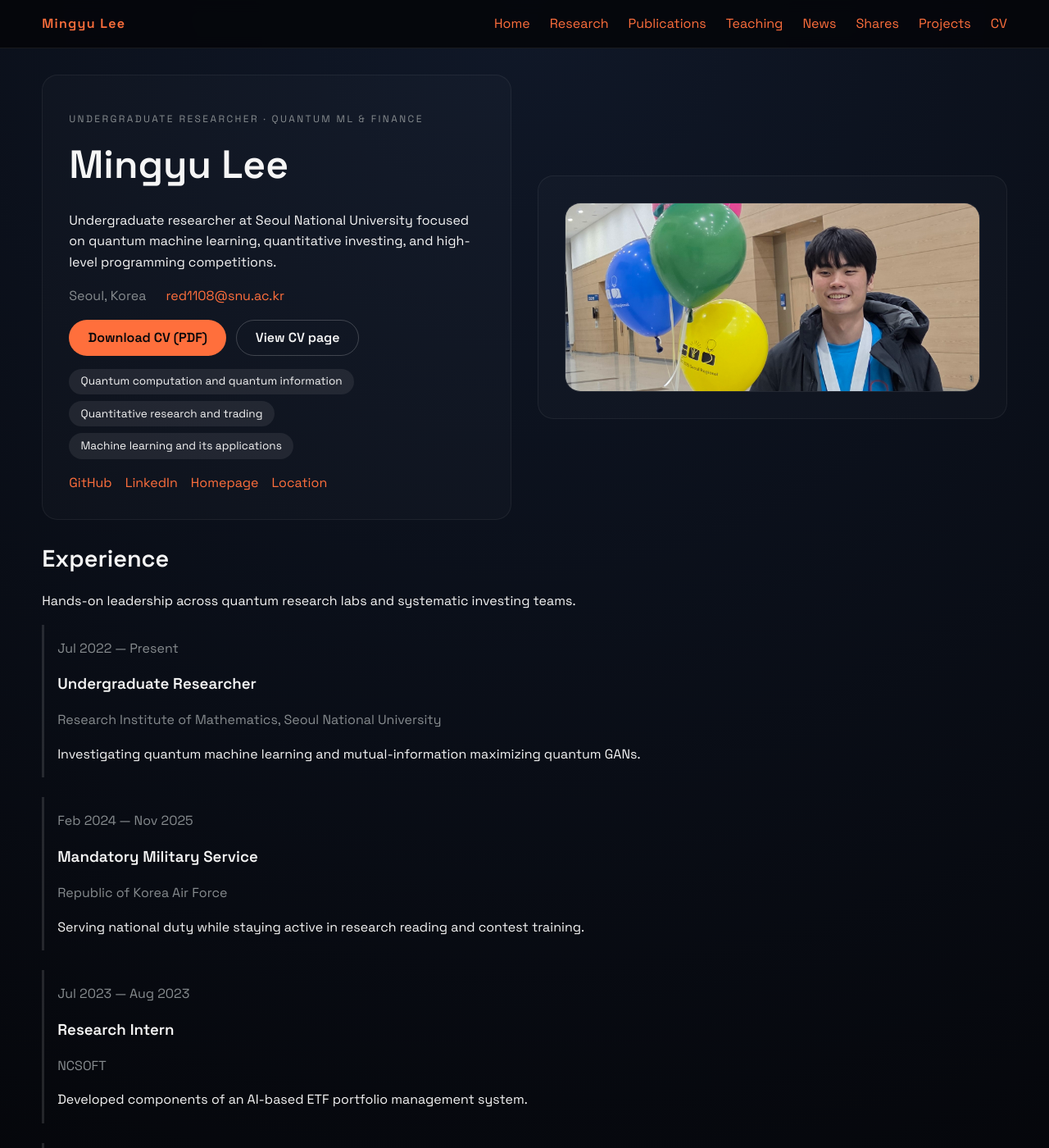
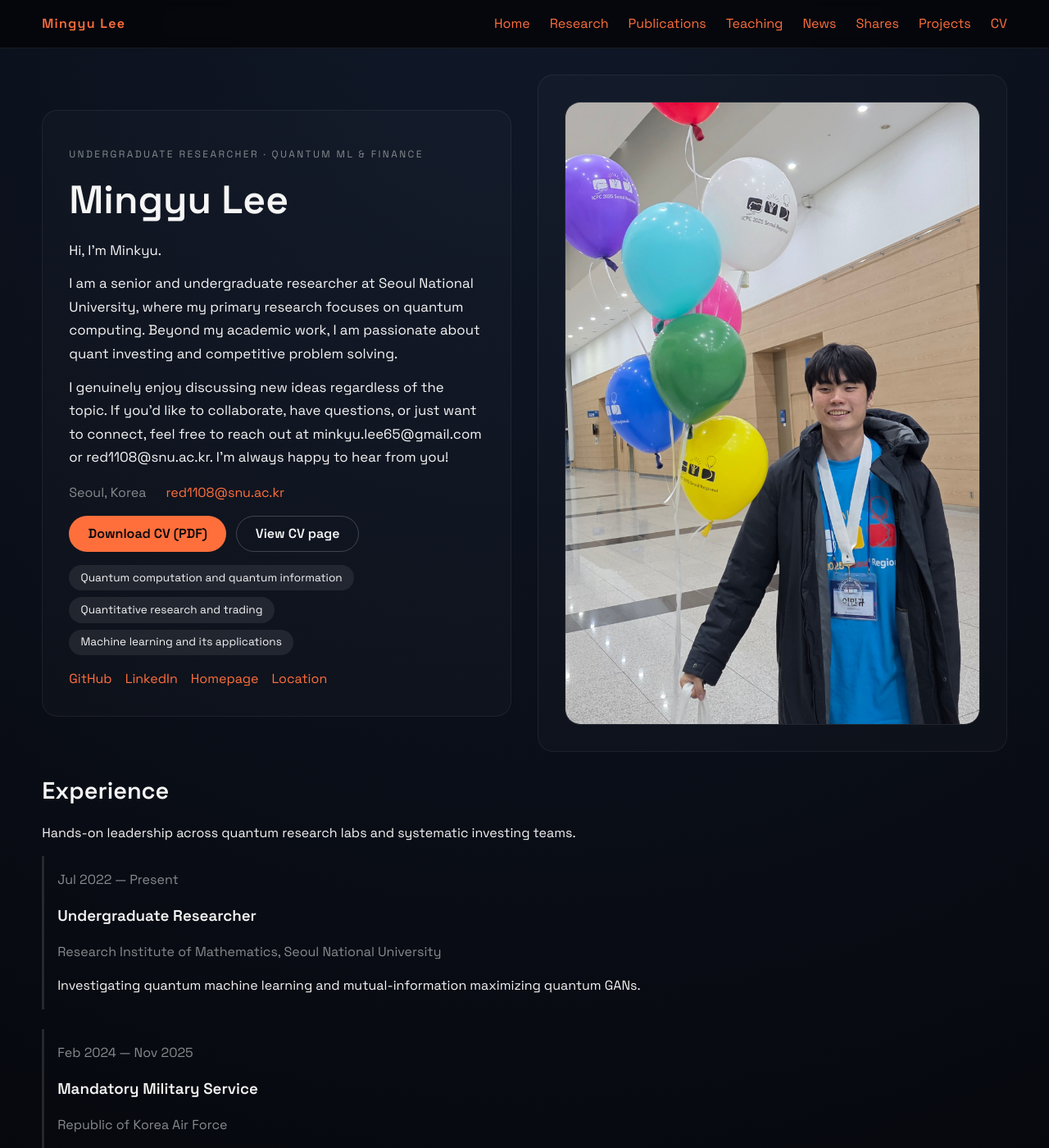
Before and after one commit to red1108/red1108.github.io, a Jekyll site: the page built from index.md, in a window 1280 px wide and 1400 px high. Shown: the whole window at 82% size. Built offline with Jekyll 4.4.1, drawn with Linux system fonts in a browser that asks for light colours.

Commit message:
fix quant info, index

```diff
--- a/_data/profile.yml
+++ b/_data/profile.yml
@@ -3,10 +3,12 @@ role: Undergraduate Researcher · Quantum ML & Finance
 location: Seoul, Korea
 photo: /assets/images/profile.jpg
 email: red1108@snu.ac.kr
-summary: >-
-  Undergraduate researcher at Seoul National University focused on quantum
-  machine learning, quantitative investing, and high-level programming
-  competitions.
+summary: |-
+  Hi, I'm Minkyu.
+
+  I am a senior and undergraduate researcher at Seoul National University, where my primary research focuses on quantum computing. Beyond my academic work, I am passionate about quant investing and competitive problem solving.
+
+  I genuinely enjoy discussing new ideas regardless of the topic. If you'd like to collaborate, have questions, or just want to connect, feel free to reach out at minkyu.lee65@gmail.com or red1108@snu.ac.kr. I'm always happy to hear from you!
 cta:
   - label: Download CV (PDF)
     url: /assets/docs/mingyu-lee-cv.pdf
--- a/_data/quant_metrics.json
+++ b/_data/quant_metrics.json
@@ -7,7 +7,7 @@
   {
     "label": "\ub204\uc801 \uc218\uc775\ub960",
     "value": "15.48%",
-    "note": "\ub2e8\ub9ac, Rebated"
+    "note": "\ub2e8\ub9ac"
   },
   {
     "label": "\uc2b9\ub960",
--- a/_layouts/home.html
+++ b/_layouts/home.html
@@ -6,7 +6,9 @@ layout: default
   <div class="hero-card hero-intro">
     <p class="eyebrow">{{ profile.role }}</p>
     <h1>{{ profile.name }}</h1>
-    <p class="lead">{{ profile.summary }}</p>
+    <div class="lead">
+      {{ profile.summary | markdownify }}
+    </div>
     <ul class="hero-meta">
       <li>{{ profile.location }}</li>
       <li><a href="mailto:{{ profile.email }}">{{ profile.email }}</a></li>
--- a/assets/css/main.scss
+++ b/assets/css/main.scss
@@ -122,6 +122,20 @@ a {
   font-size: clamp(2rem, 4vw, 3rem);
 }
 
+.hero-intro .lead {
+  font-size: 1.05rem;
+  line-height: 1.7;
+  margin-bottom: 1rem;
+}
+
+.hero-intro .lead p {
+  margin: 0 0 0.75rem 0;
+}
+
+.hero-intro .lead p:last-child {
+  margin-bottom: 0;
+}
+
 .hero-meta {
   display: flex;
   gap: 1.5rem;
@@ -175,7 +189,7 @@ a {
 
 .hero-photo-frame {
   width: 100%;
-  aspect-ratio: 11 / 5;
+  aspect-ratio: 2 / 3;
   border-radius: 1.2rem;
   overflow: hidden;
   border: 1px solid rgba(255, 255, 255, 0.08);
--- a/scripts/build_quant.py
+++ b/scripts/build_quant.py
@@ -95,7 +95,7 @@ def compute_metrics(df: pd.DataFrame) -> tuple[pd.DataFrame, list[dict[str, str]
 
   metrics = [
     {"label": "총 거래 횟수", "value": f"{total_trades:,}", "note": f"기간 {total_hours/24:.1f}일"},
-    {"label": "누적 수익률", "value": f"{total_return * 100:.2f}%", "note": "단리, Rebated"},
+    {"label": "누적 수익률", "value": f"{total_return * 100:.2f}%", "note": "단리"},
     {"label": "승률", "value": f"{win_rate * 100:.1f}%", "note": f"승 {int((roi>0).sum())} / 패 {int((roi<=0).sum())}"},
     {"label": "손익비", "value": "∞" if math.isinf(profit_factor) else f"{profit_factor:.2f}", "note": "총이익 / 총손실"},
     {"label": "월 수익률", "value": f"{monthly_return * 100:.2f}%", "note": "거래 간격 반영"},
```
Also changed, not shown: _layouts/quant.html (+8 -8 lines), assets/js/quant.js (+3 -8 lines), 1 other file.
